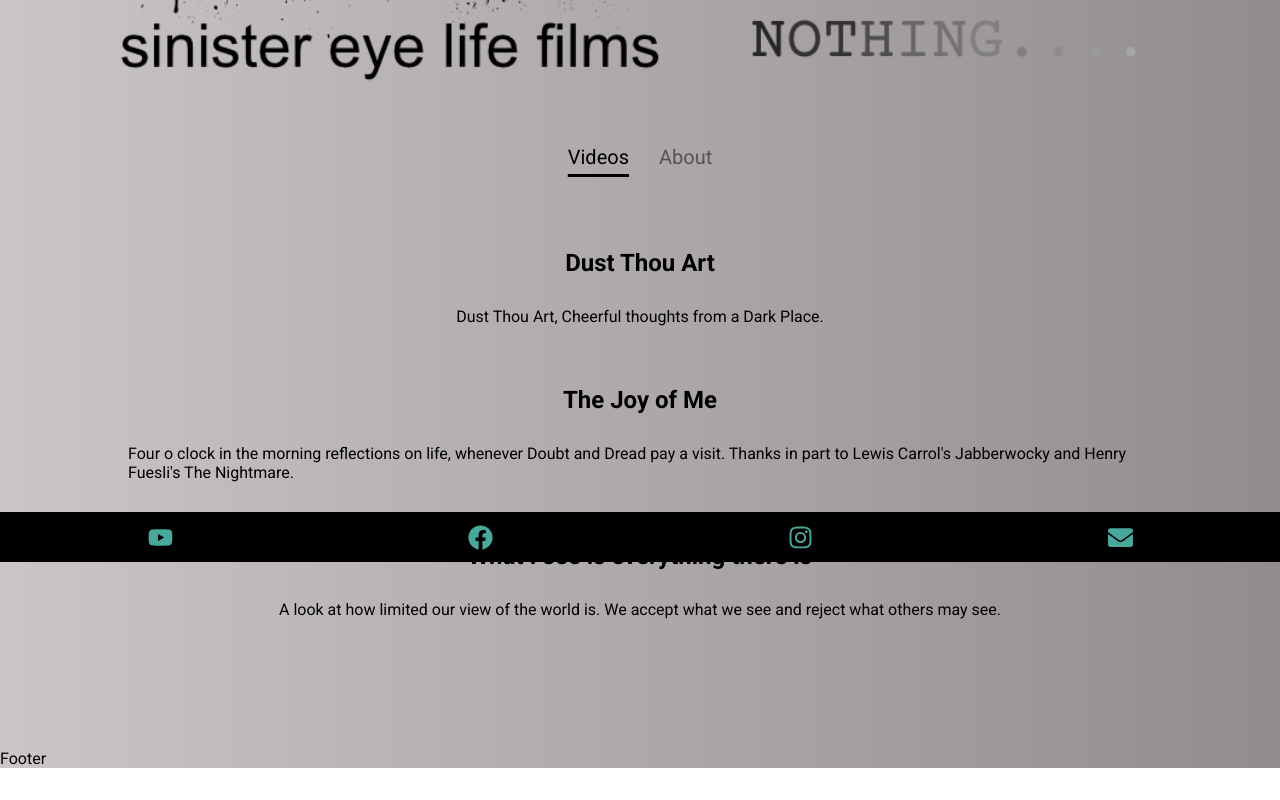
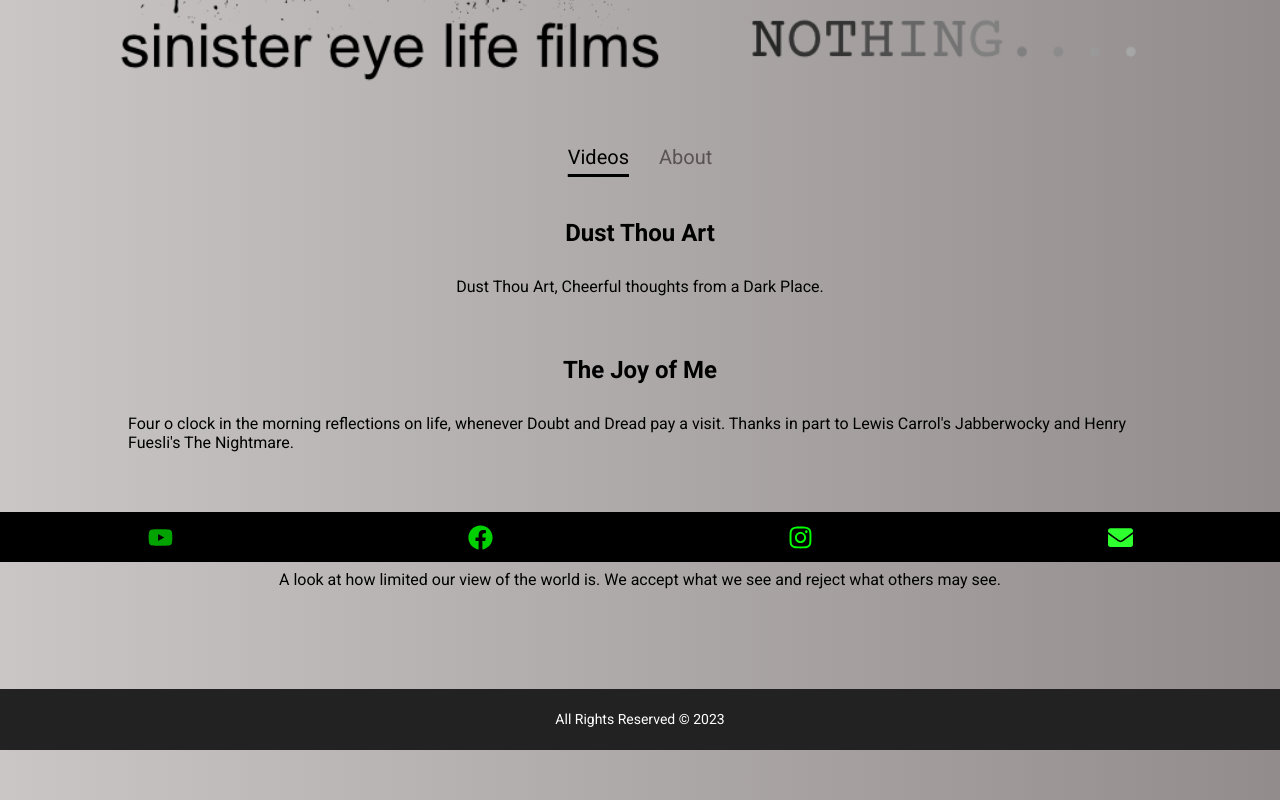
Before and after one commit to SinisterEyeLifeFilms/sinistereyelifefilms.github.io, a React (Vite) app: page / in a window 1280 px wide. Shown: the part 238-1038 px from the top of the page. Before the commit the page ends 1006 px from the top, so only its background shows below. Built offline with nearby package versions, Linux system fonts and the light colour scheme.

Commit message:
Colour the icons, create basic footer content, and align items properly

```diff
--- /dev/null
+++ b/src/components/Footer/Footer.css
@@ -0,0 +1,10 @@
+.footer {
+  background-color: #222;
+  color: #fff;
+  padding: 20px;
+  text-align: center;
+  font-size: 14px;
+  font-weight: 300;
+  line-height: 1.5;
+  margin-bottom: 50px;
+}
--- a/src/components/Footer/Footer.jsx
+++ b/src/components/Footer/Footer.jsx
@@ -1,6 +1,8 @@
+import './Footer.css';
+
 const Footer = () => (
   <footer className="footer">
-    Footer
+    All Rights Reserved &copy; 2023
   </footer>
 );
 
--- a/src/components/Header/Header.css
+++ b/src/components/Header/Header.css
@@ -17,6 +17,7 @@
   bottom: 0;
   left: 0;
   right: 0;
+  z-index: 100;
 }
 
 .social-links--mobile {
@@ -32,6 +33,5 @@
   display: flex;
   justify-content: center;
   align-items: center;
-  color: #47a89b;
   text-decoration: none;
 }
--- a/src/components/Header/Header.jsx
+++ b/src/components/Header/Header.jsx
@@ -27,7 +27,7 @@ const Header = () => (
             target="_blank"
             rel="noreferrer"
           >
-            <FaYoutube size={25} />
+            <FaYoutube size={25} color="#00a300" />
           </Link>
         </li>
 
@@ -38,7 +38,7 @@ const Header = () => (
             target="_blank"
             rel="noreferrer"
           >
-            <FaFacebook size={25} />
+            <FaFacebook size={25} color="#00d100" />
           </Link>
         </li>
 
@@ -49,7 +49,7 @@ const Header = () => (
             target="_blank"
             rel="noreferrer"
           >
-            <FaInstagram size={25} />
+            <FaInstagram size={25} color="#00ff00" />
           </Link>
         </li>
 
@@ -60,7 +60,7 @@ const Header = () => (
             duration={700}
             className="social-link--mobile"
           >
-            <FaEnvelope size={25} />
+            <FaEnvelope size={25} color="#2eff2e" />
           </Link>
         </li>
       </ul>
--- a/src/components/Layout/Layout.css
+++ b/src/components/Layout/Layout.css
@@ -1,3 +1,4 @@
 .content {
-  margin: 60px 10% 100px;
+  margin: 30px 10% 70px;
+  flex: 1;
 }
--- a/src/index.css
+++ b/src/index.css
@@ -35,5 +35,7 @@ button {
 body {
   font-family: Roboto, sans-serif;
   background: linear-gradient(90deg, rgb(202, 198, 198) 0%, rgb(146, 140, 140) 100%);
-  height: 100vh;
+  min-height: 100vh;
+  display: flex;
+  flex-direction: column;
 }
```
